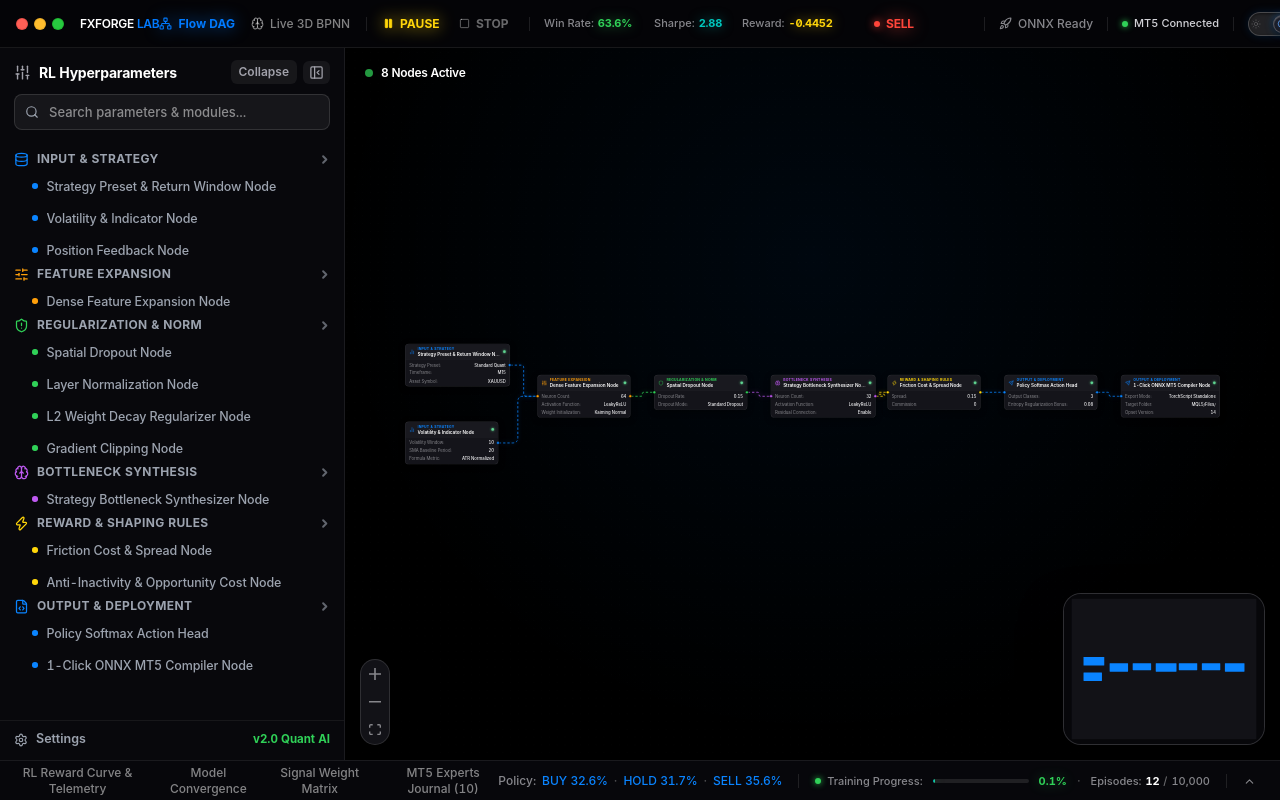
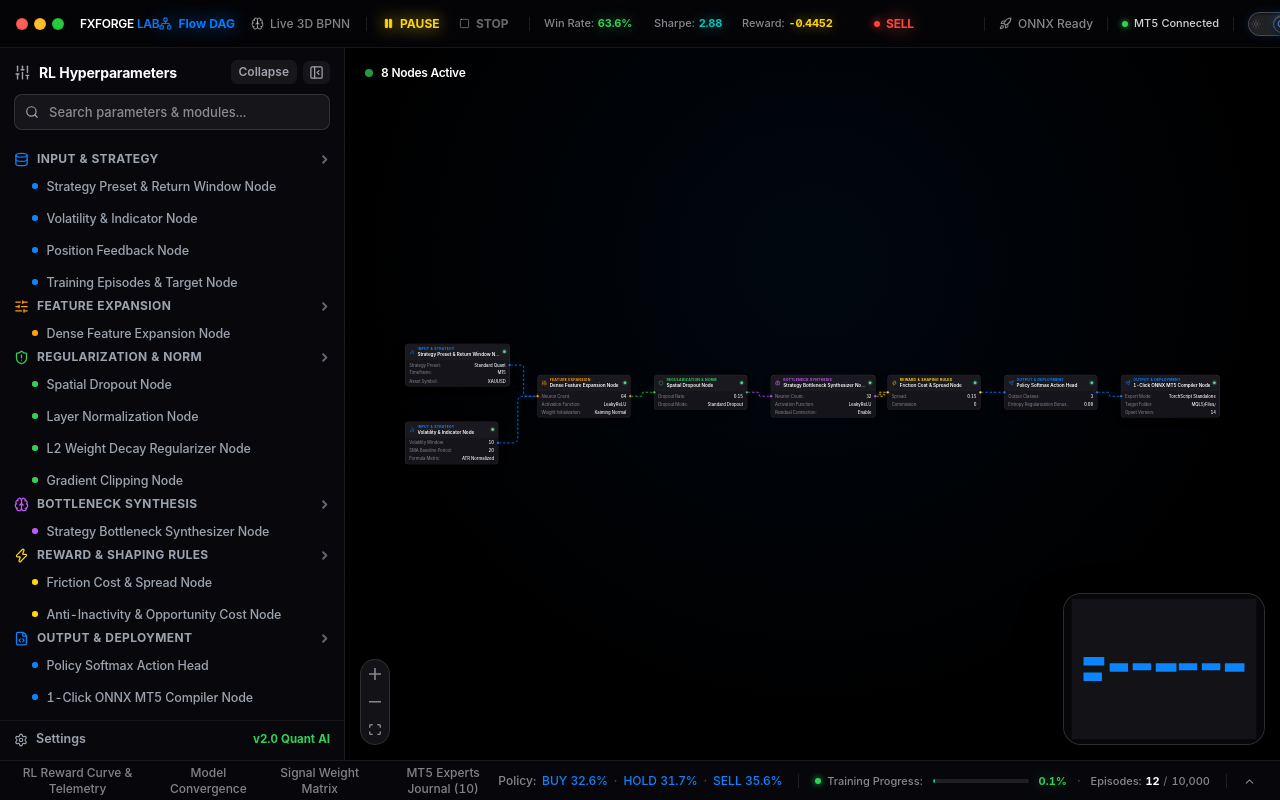
Before and after one commit to superman-owner/AI-RL-BPNN, a React (Vite) app: page / in a window 1280 px wide. Built offline with nearby package versions, Linux system fonts and the light colour scheme.

Commit message:
feat(nodes): Create Training Episodes & Target Node under Input & Strategy category

```diff
--- a/src/components/BottomPanel/AnalyticsDrawer.tsx
+++ b/src/components/BottomPanel/AnalyticsDrawer.tsx
@@ -202,10 +202,11 @@ export const AnalyticsDrawer: React.FC<AnalyticsDrawerProps> = ({
   const holdPct = latestStep?.actionProbs ? (latestStep.actionProbs[1] * 100).toFixed(1) : '80.6';
   const sellPct = latestStep?.actionProbs ? (latestStep.actionProbs[2] * 100).toFixed(1) : '2.3';
 
+  const targetEpisodesFromConfig = fxforgeEngine.getConfig().targetEpisodes || 10000;
   const totalEpisodesTarget =
-    currentTelemetry.episodes > 10000
-      ? Math.ceil(currentTelemetry.episodes / 10000) * 10000
-      : 10000;
+    currentTelemetry.episodes > targetEpisodesFromConfig
+      ? Math.ceil(currentTelemetry.episodes / targetEpisodesFromConfig) * targetEpisodesFromConfig
+      : targetEpisodesFromConfig;
   const progressPct = ((currentTelemetry.episodes / totalEpisodesTarget) * 100).toFixed(1);
 
   return (
--- a/src/data/nodeRegistry.ts
+++ b/src/data/nodeRegistry.ts
@@ -104,6 +104,40 @@ export const NODE_DEFS: Record<string, NodeDef> = {
         default: 'Discrete',
         type: 'select',
         options: ['Discrete', 'Continuous'],
+      },
+    ],
+    hasInput: false,
+    hasOutput: true,
+  },
+  training_episodes_config: {
+    group: 'input',
+    label: 'Training Episodes & Target Node',
+    fields: [
+      {
+        key: 'target_episodes',
+        label: 'Target Episodes',
+        default: '10,000',
+        type: 'select',
+        options: ['2,000', '5,000', '10,000', '20,000', '50,000', '100,000'],
+      },
+      {
+        key: 'batch_size',
+        label: 'Batch Size',
+        default: '64',
+        type: 'select',
+        options: ['32', '64', '128', '256'],
+      },
+      {
+        key: 'max_steps',
+        label: 'Max Episode Steps',
+        default: 32,
+        type: 'number',
+      },
+      {
+        key: 'checkpoint_interval',
+        label: 'Save Checkpoint (Ep)',
+        default: 1000,
+        type: 'number',
       },
     ],
     hasInput: false,
```
